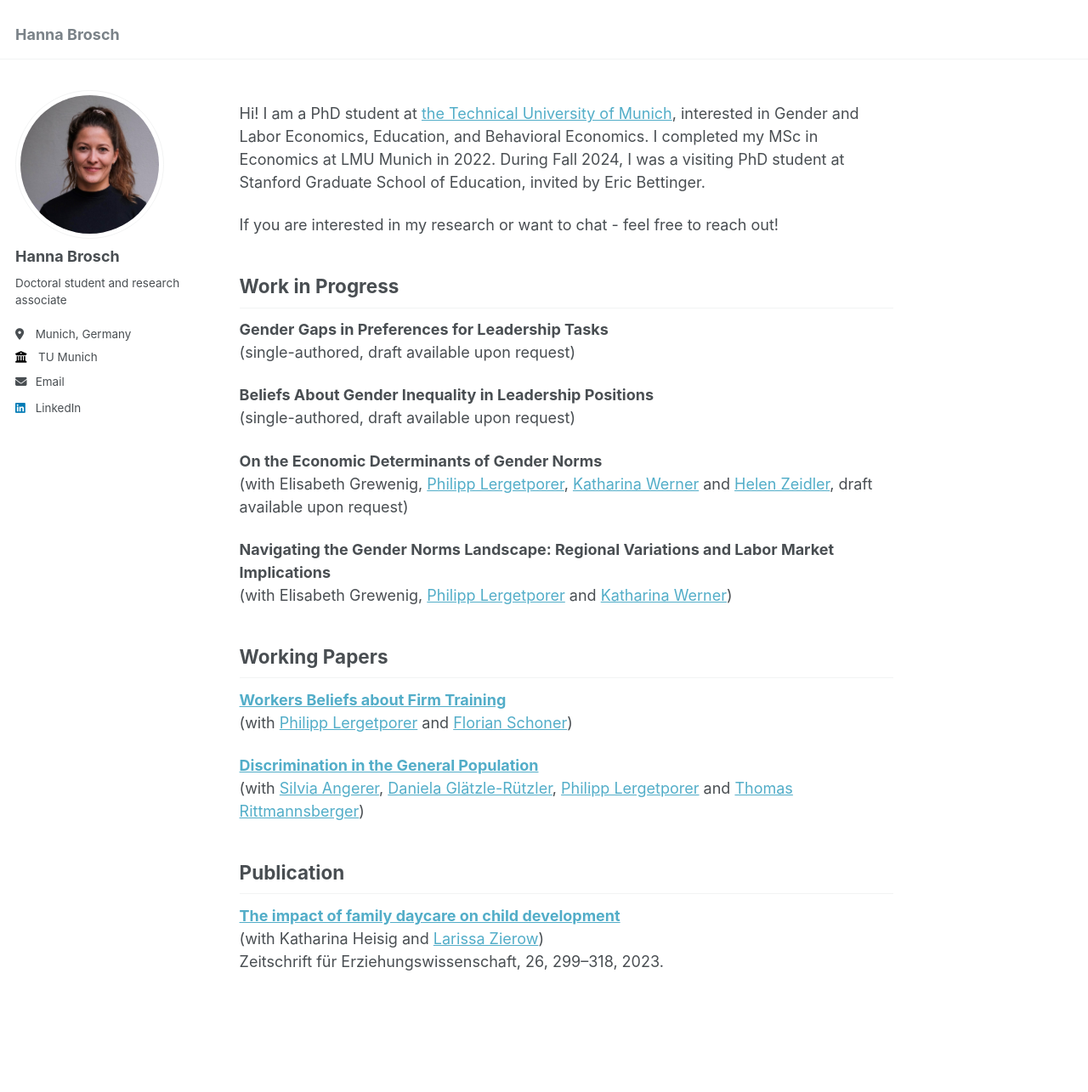
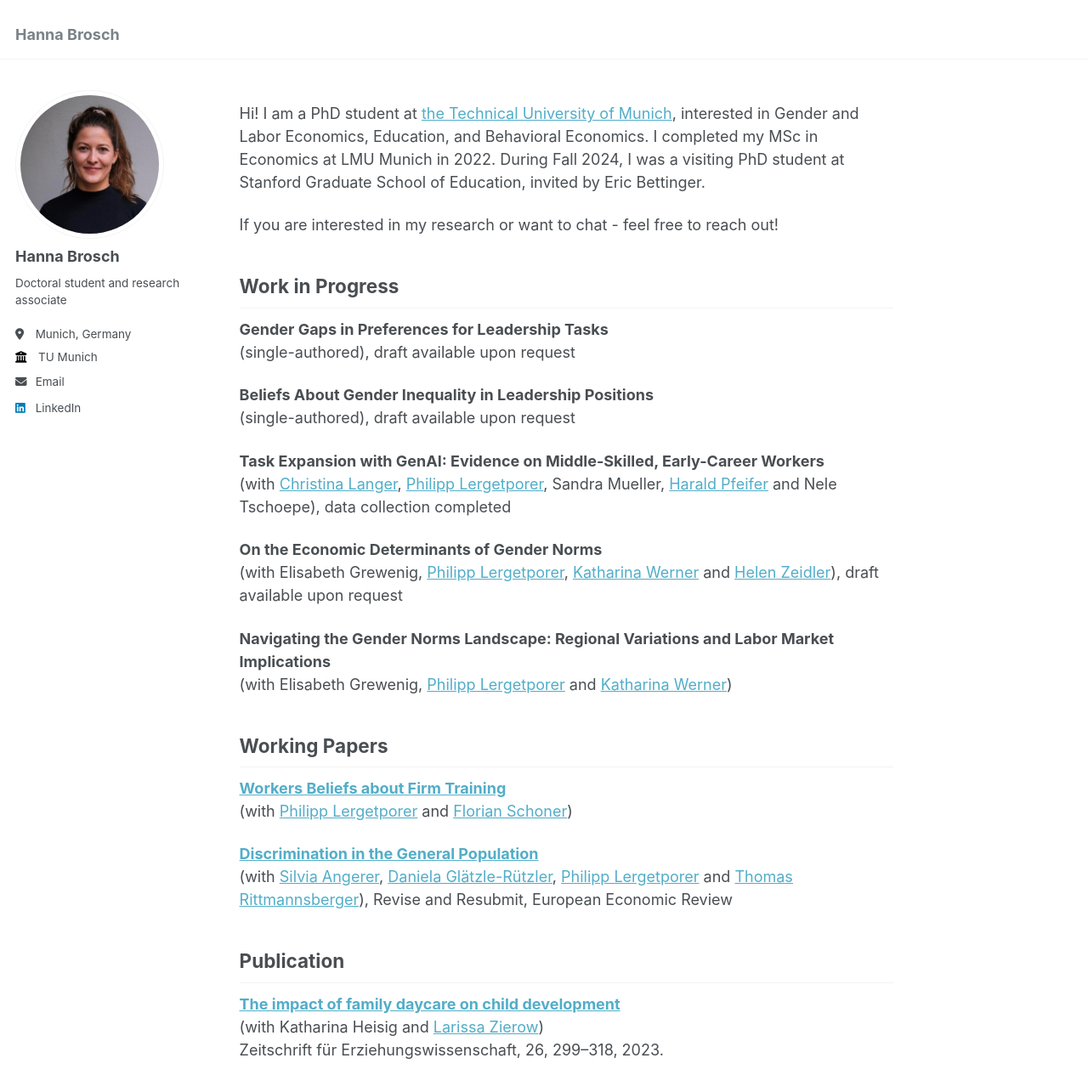
Before and after one commit to HannaBrosch/hannabrosch.github.io, a Jekyll site: the page built from _pages/about.md, in a window 1280 px wide and 1400 px high. Shown: the top 1285 px of the window at 85% size. Built offline with Jekyll 4.4.1, drawn with Linux system fonts in a browser that asks for light colours.

Commit message:
Update about.md

```diff
--- a/_pages/about.md
+++ b/_pages/about.md
@@ -15,13 +15,16 @@ If you are interested in my research or want to chat - feel free to reach out!
 Work in Progress
 ------
 **Gender Gaps in Preferences for Leadership Tasks** <br>
-  (single-authored, draft available upon request)
+  (single-authored), draft available upon request
 
  **Beliefs About Gender Inequality in Leadership Positions** <br>
-  (single-authored, draft available upon request)
+  (single-authored), draft available upon request
+
+**Task Expansion with GenAI: Evidence on Middle-Skilled, Early-Career Workers** <br>
+(with [Christina Langer](https://christinalanger.com/Research/), [Philipp Lergetporer](https://sites.google.com/lergetporer.at/philipplergetporereconomics), Sandra Mueller, [Harald Pfeifer](https://roa.nl/en/h.pfeifer) and Nele Tschoepe), data collection completed
 
 **On the Economic Determinants of Gender Norms** <br>
-(with Elisabeth Grewenig, [Philipp Lergetporer](https://sites.google.com/lergetporer.at/philipplergetporereconomics), [Katharina Werner](https://sites.google.com/view/wernerkatharina/home?authuser=0) and [Helen Zeidler](https://sites.google.com/view/helenzeidler/home), draft available upon request)
+(with Elisabeth Grewenig, [Philipp Lergetporer](https://sites.google.com/lergetporer.at/philipplergetporereconomics), [Katharina Werner](https://sites.google.com/view/wernerkatharina/home?authuser=0) and [Helen Zeidler](https://sites.google.com/view/helenzeidler/home)), draft available upon request
 
 **Navigating the Gender Norms Landscape: Regional Variations and Labor Market Implications** <br>
 (with Elisabeth Grewenig, [Philipp Lergetporer](https://sites.google.com/lergetporer.at/philipplergetporereconomics) and [Katharina Werner](https://sites.google.com/view/wernerkatharina/home?authuser=0))
@@ -33,7 +36,7 @@ Working Papers
 
 [**Discrimination in the General Population**](https://www.iza.org/publications/dp/16984/discrimination-in-the-general-population)
 <br>
-(with [Silvia Angerer](https://sites.google.com/umit.at/silvia-angerer/home), [Daniela Glätzle-Rützler](https://sites.google.com/view/daniela-glaetzle-ruetzler/), [Philipp Lergetporer](https://sites.google.com/lergetporer.at/philipplergetporereconomics) and [Thomas Rittmannsberger](https://sites.google.com/view/thomasrittmannsberger/home?authuser=0))
+(with [Silvia Angerer](https://sites.google.com/umit.at/silvia-angerer/home), [Daniela Glätzle-Rützler](https://sites.google.com/view/daniela-glaetzle-ruetzler/), [Philipp Lergetporer](https://sites.google.com/lergetporer.at/philipplergetporereconomics) and [Thomas Rittmannsberger](https://sites.google.com/view/thomasrittmannsberger/home?authuser=0)), Revise and Resubmit, European Economic Review
 
 Publication
 ------
```
